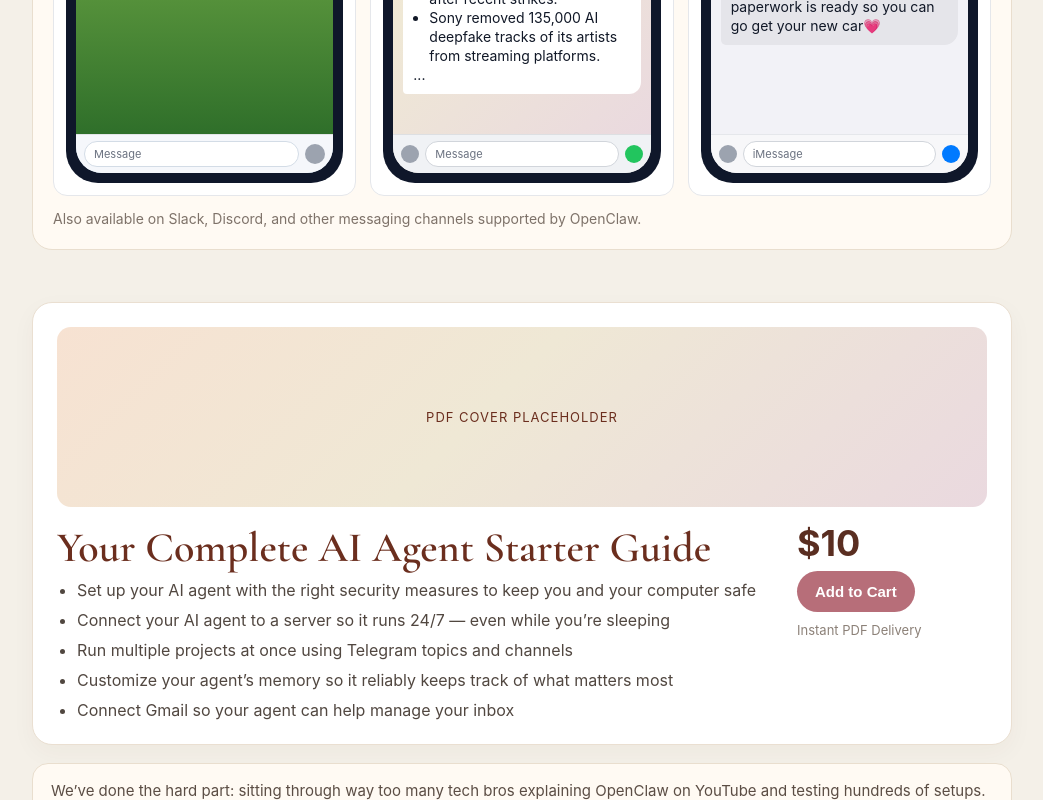
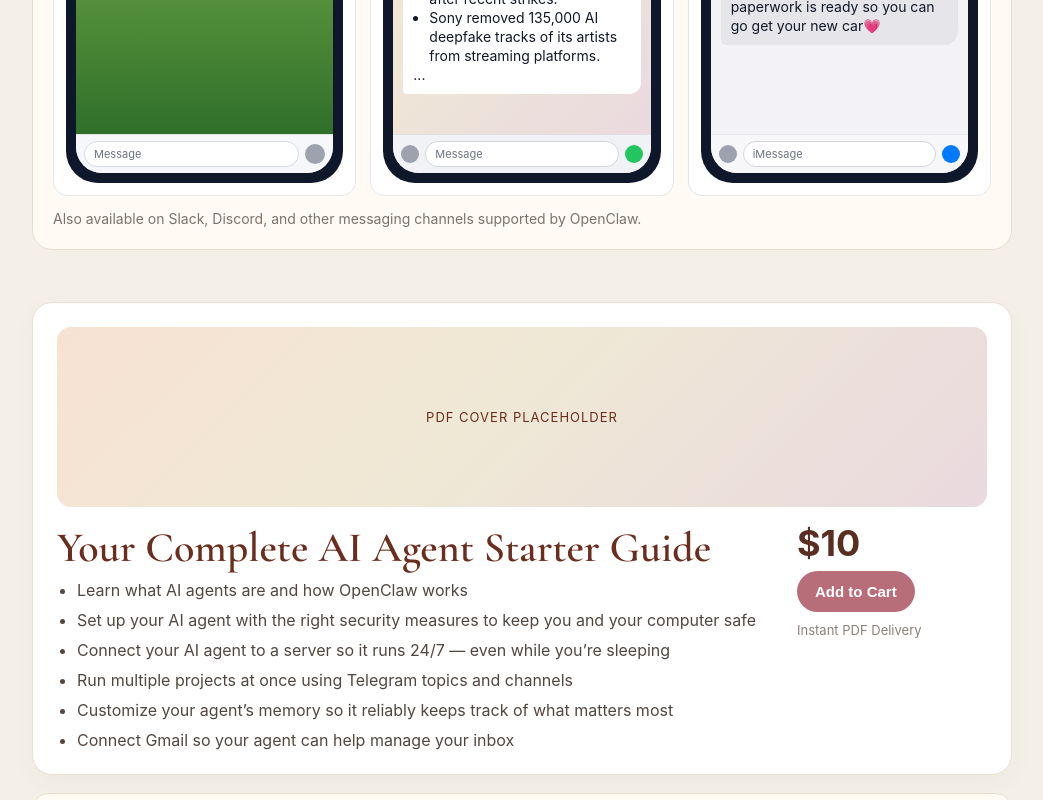
Before and after one commit to opal-the-bot/agent-inbox-mvp, a Next.js app: page /review/opal-ela-7xk9m2/landing in a window 1280 px wide. Shown: the part 1346-2146 px from the top of the page, without its empty margins (118-1161 px from the left). Built offline with nearby package versions, Linux system fonts and the light colour scheme.

Commit message:
Add top bullet about learning AI agents and OpenClaw

```diff
--- a/app/review/opal-ela-7xk9m2/landing/page.tsx
+++ b/app/review/opal-ela-7xk9m2/landing/page.tsx
@@ -6,6 +6,7 @@ const logoColors = ['#dea88b', '#aca88b', '#84c99a', '#97aec9', '#6d9ad0', '#d68
 const teachColor = '#6b5a4f';
 
 const outcomes = [
+  'Learn what AI agents are and how OpenClaw works',
   'Set up your AI agent with the right security measures to keep you and your computer safe',
   'Connect your AI agent to a server so it runs 24/7 — even while you’re sleeping',
   'Run multiple projects at once using Telegram topics and channels',
```
